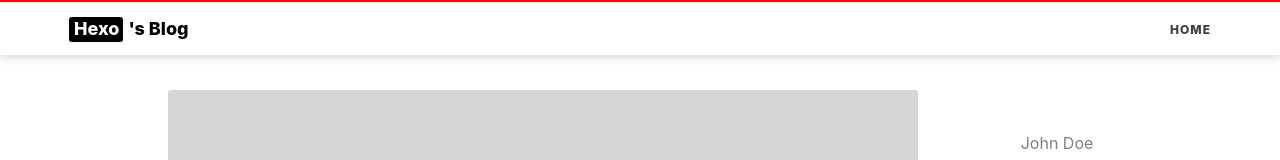
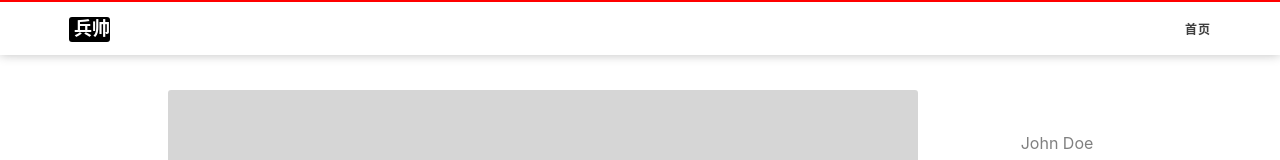
Before and after one commit to bing0927w/bing0927w.github.io, a plain HTML site: page index.html in a window 1280 px wide. Shown: the top 160 px of the page. Drawn offline with nearby package versions, Linux system fonts and the light colour scheme; some packages are replaced by stand-ins of ours; a script that the page names is missing.

Commit message:
修改主页

```diff
--- a/index.html
+++ b/index.html
@@ -16,14 +16,9 @@
     <link rel="alternate" type="application/atom+xml" title="Hexo" href="/atom.xml">
     <link rel="stylesheet" href="//cdnjs.cloudflare.com/ajax/libs/animate.css/3.5.2/animate.min.css">
     <link rel="stylesheet" href="//cdn.bootcss.com/font-awesome/4.6.3/css/font-awesome.css">
-    <title>
-
-
-
-    </title>
+    <title>兵帅</title>
 
     <link rel="canonical" href="http://yoursite.com/">
-
     <!-- Bootstrap Core CSS -->
     <link rel="stylesheet" href="/css/bootstrap.min.css">
 
@@ -56,9 +51,8 @@
             </button>
             <a class="navbar-brand animated pulse" href="/">
                 <span class="brand-logo">
-                    Hexo
+                    兵帅
                 </span>
-                's Blog
             </a>
         </div>
 
@@ -73,12 +67,8 @@
             <div class="navbar-collapse">
                 <ul class="nav navbar-nav navbar-right">
                     <li>
-                        <a href="/">Home</a>
+                        <a href="/">首页</a>
                     </li>
-
-
-
-
                 </ul>
             </div>
         </div>
@@ -260,9 +250,6 @@
     <div class="row">
         <div class="col-lg-8 col-lg-offset-1 col-md-8 col-md-offset-1 col-sm-12 col-xs-12 post-container">
             <!-- Main Content -->
-
-
-
 <div class="post-preview "
      style="background-image: url('')">
     <a href="/2018/06/26/hello-world/">
@@ -283,18 +270,10 @@
 </div>
 
 <hr>
-
-
-
-
 <!-- 翻页 pager -->
 
 <ul class="pager">
-
-
 </ul>
-
-
         </div>
         <!-- Sidebar Container -->
         <div class="
@@ -315,26 +294,11 @@
                     <hr>
                     <!-- SNS Link 社交 -->
                     <ul class="list-inline">
-
-
-
-
-
-
-
-
-
-
-
                     </ul>
                 </div>
             </section>
 
             <!-- Featured Tags  标签 -->
-
-
-
-
         </div>
     </div>
 </div>
@@ -347,17 +311,6 @@
             <div class="col-lg-8 col-lg-offset-2 col-md-10 col-md-offset-1 text-center">
                 <br>
                 <ul class="list-inline text-center">
-
-
-
-
-
-
-
-
-
-
-
 
                 </ul>
                 <p class="copyright text-muted">
```
